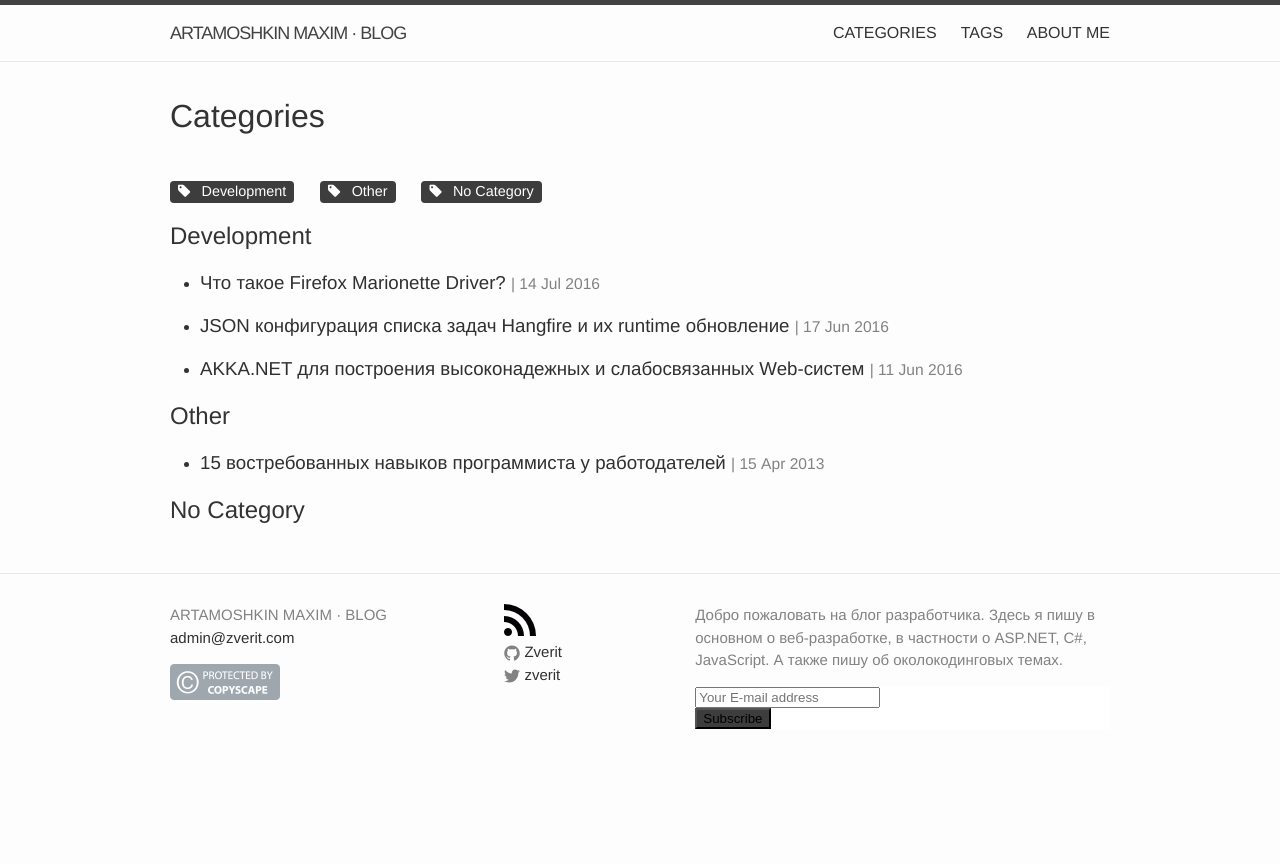
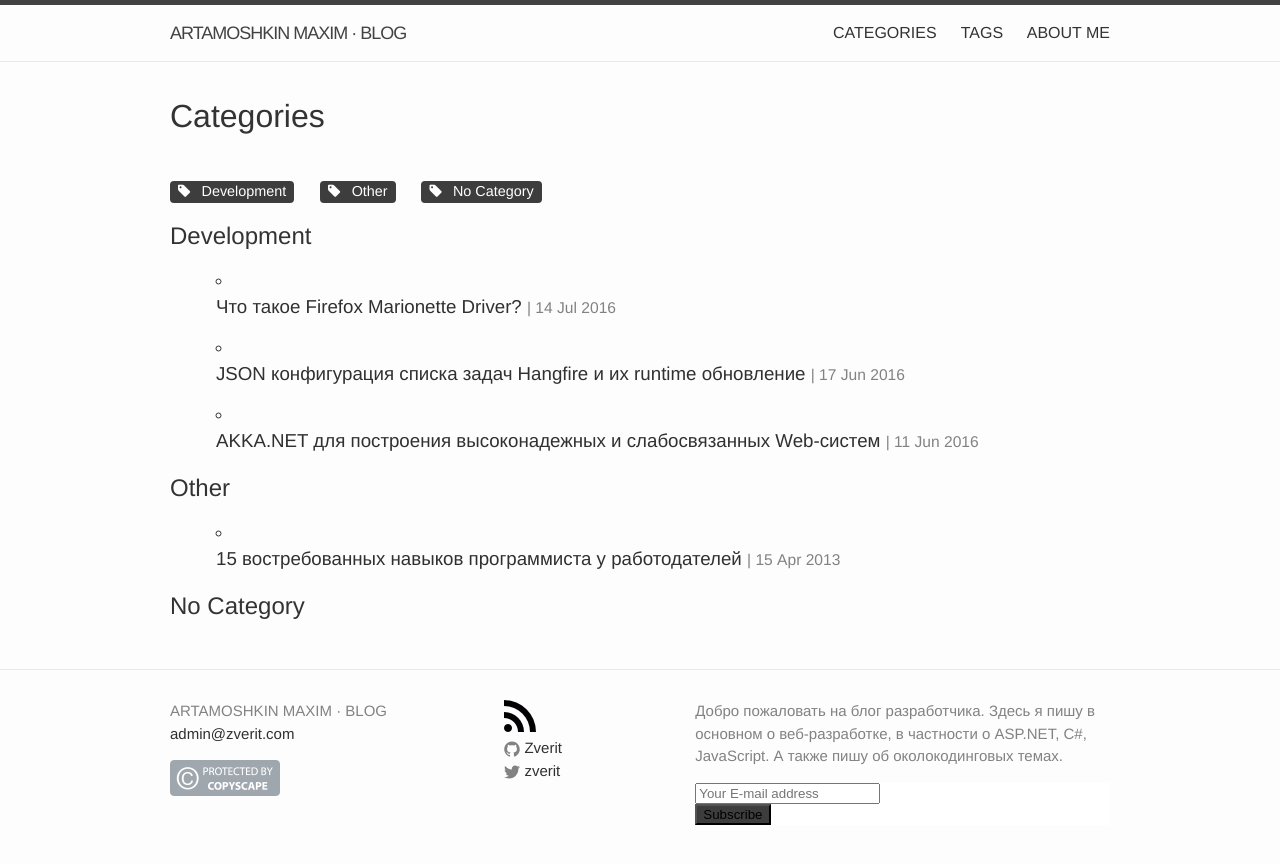
Before and after one commit to martamoshkin/blog.zverit.com, a Jekyll site: the page built from category.html, in a window 1280 px wide. Shown: the top 864 px of the page. Built offline with Jekyll 4.4.1, drawn with Linux system fonts in a browser that asks for light colours; nearby versions of some CDN libraries; comment, search, counter and statistics services are not loaded.

Commit message:
Update category.html

```diff
--- a/category.html
+++ b/category.html
@@ -28,7 +28,7 @@ layout:   default
 <h1 class="page-title">Categories</h1>
 <br/>
 
-<div class="posts tags-expo-section">
+<div class="posts expo-section">
 <p>
 {% for ct in cats %}
 <a href="#{{ ct | slugify }}" class="codinfox-category-mark post-tag" style="text-decoration: none;"> {{ ct }} </a> &nbsp;&nbsp;
```
